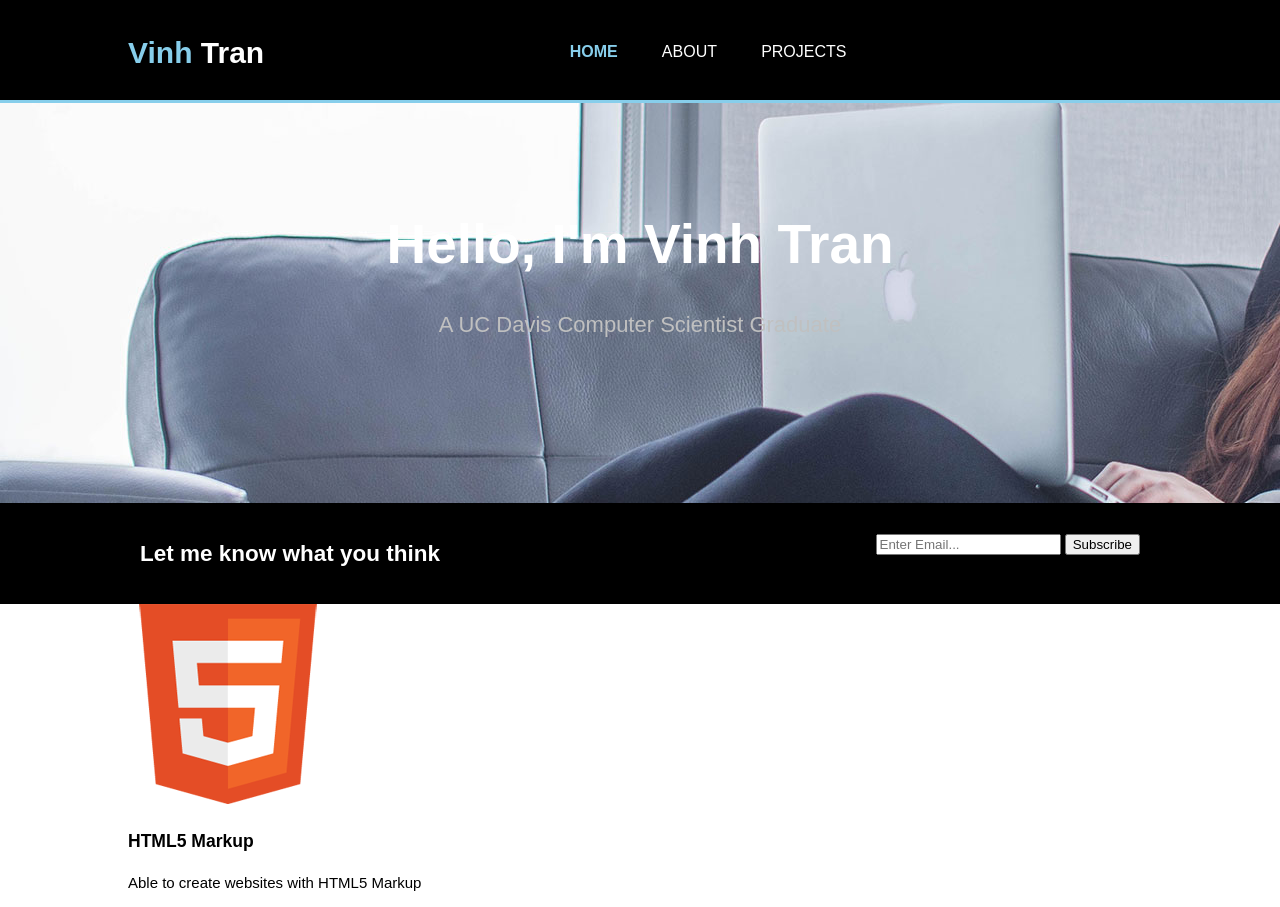
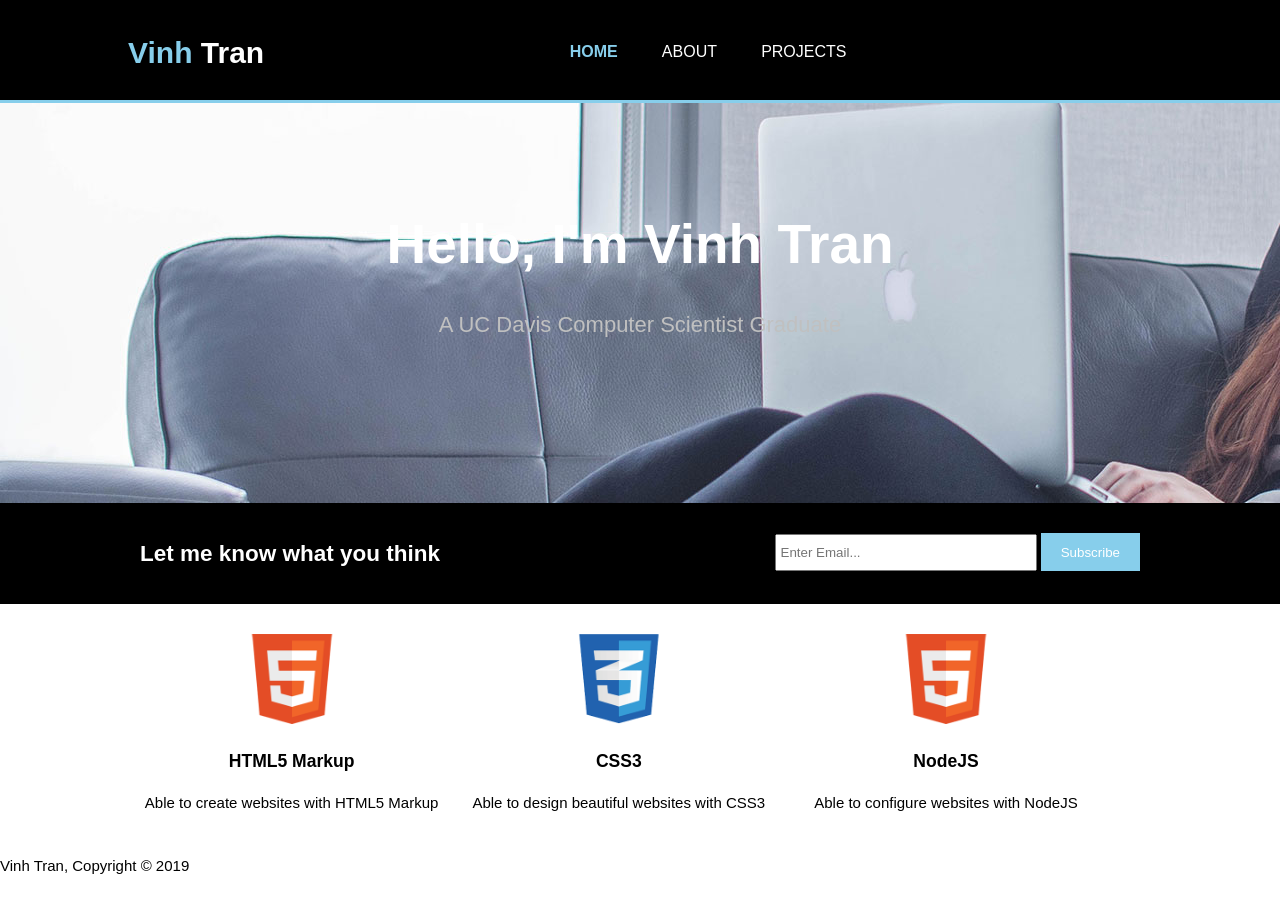
Before and after one commit to vinhtran543/portfolio, a plain HTML site: page public/index.html in a window 1280 px wide. Shown: the top 907 px of the page. Drawn offline with Linux system fonts and the light colour scheme.

Commit message:
Worked on CSS for boxes. Adjusted position, image size

```diff
--- a/public/css/style.css
+++ b/public/css/style.css
@@ -12,6 +12,15 @@ body{
     width: 80%;
     margin:auto; /*move content to the middle*/
     overflow:hidden; /*hides overflow outside of divs*/
+}
+
+.button_1{
+    height:38px;
+    background:skyblue;
+    border:none; /* Gets rid of button border */
+    padding-left:20px; /* Makes button longer */
+    padding-right:20px;
+    color: white; /* Color of button text */
 }
 
 /* Header */
@@ -91,6 +100,24 @@ header a:hover{
     color:silver;
 }
 
+/* Boxes */
+#boxes{
+    margin-top:20px;
+}
+
+/* Box classes*/
+#boxes .box{
+    float:left; /* Makes boxes horizontal instead of stacking on each other*/
+    width: 30%; /* Spacing between each box*/
+    padding: 10px;
+    text-align:center;
+}
+
+#boxes .box img{
+    width:90px; /* Set box image size */
+}
+
+/* Newsletter */
 #newsletter{
     padding:15px;
     color:white;
@@ -105,3 +132,9 @@ header a:hover{
     float:right;
     margin-top:15px;
 }
+
+#newsletter input[type="email"]{
+    padding:4px;
+    height:25px;
+    width:250px;
+}
```
